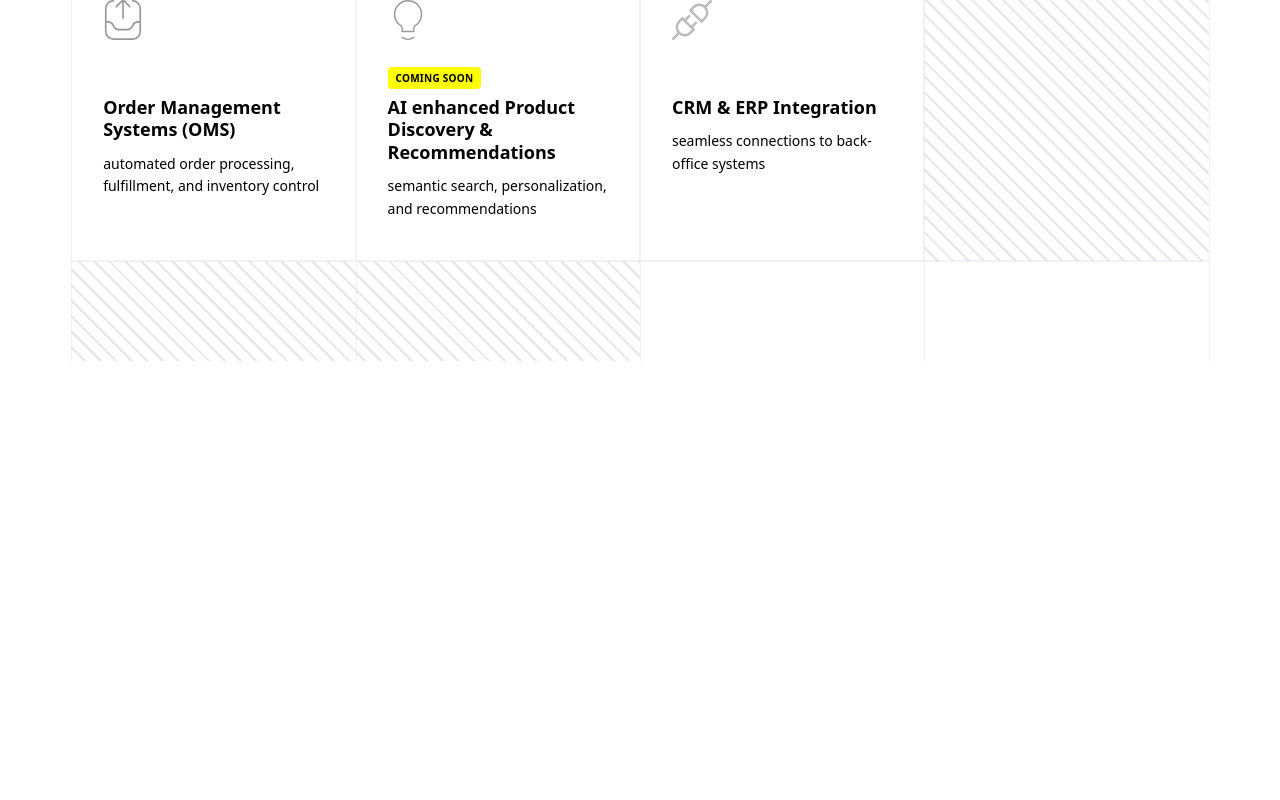
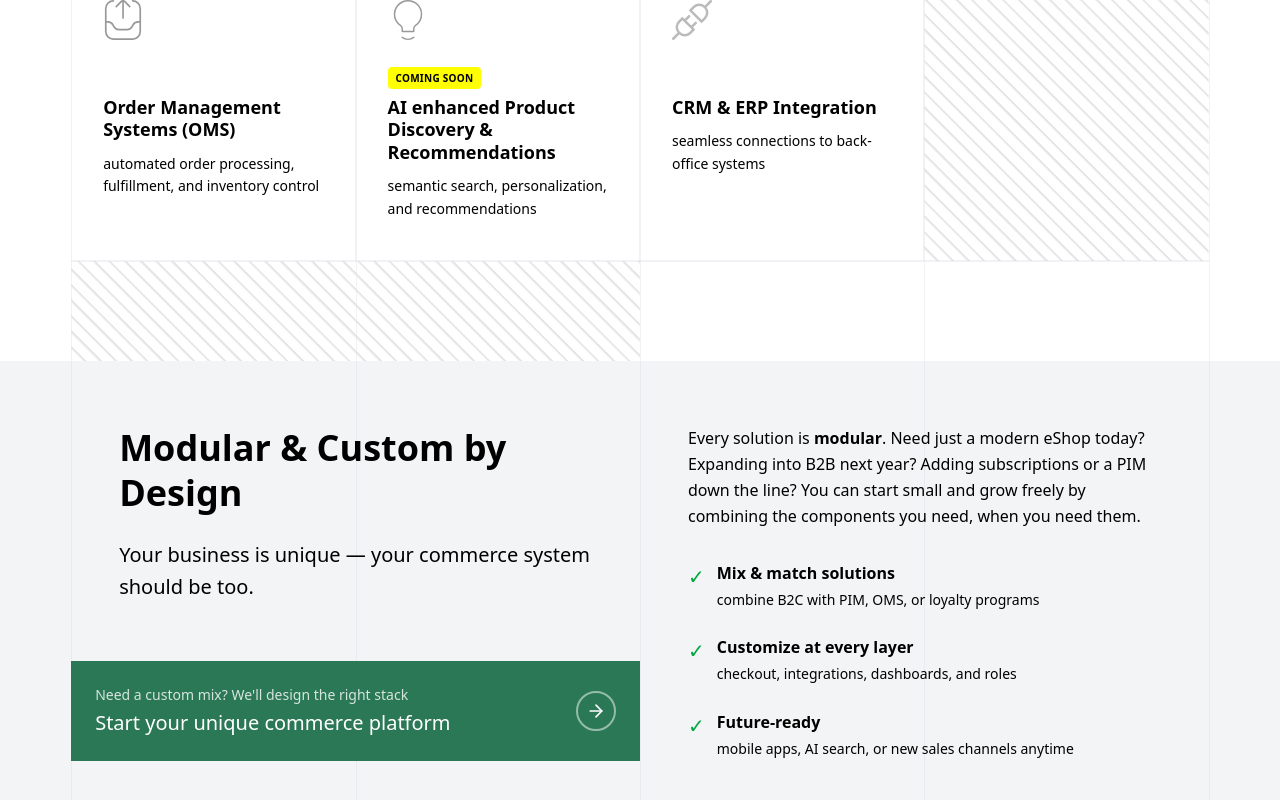
Before and after one commit to abdullah-fareed1/synergic, a Next.js app: page /b2c in a window 1280 px wide. Shown: the part 2938-3738 px from the top of the page. Before the commit the page ends 3299 px from the top, so only its background shows below. Built offline with nearby package versions, Linux system fonts and the light colour scheme.

Commit message:
B2C Page: Modular Section added

```diff
--- a/app/b2c/page.tsx
+++ b/app/b2c/page.tsx
@@ -1,6 +1,7 @@
 import Footer from "../components/Footer";
 import FeatureSection from "./sections/FeatureSection";
 import HeroSection from "./sections/HeroSection";
+import ModularSection from "./sections/ModularSection";
 import SolutionsSection from "./sections/SolutionsSection";
 import SolvingSection from "./sections/SolvingSection";
 
@@ -11,6 +12,7 @@
       <FeatureSection />
       <SolvingSection />
       <SolutionsSection />
+      <ModularSection />
     </main>
   );
 }
--- /dev/null
+++ b/app/b2c/sections/ModularSection.tsx
@@ -0,0 +1,137 @@
+import React from 'react';
+import { GridSection, GridContainer, GridCol } from "../../components/grid";
+import { ArrowRight } from 'lucide-react';
+
+const ModularSection = () => {
+  return (
+    <>
+      <GridSection
+        showLines={[true, true, true, true, true]}
+        bgColor="bg-gray-100"
+        className="relative"
+        desktopOnly={true}
+      >
+        <GridContainer className="py-16">
+          <GridCol span="AB" className="flex flex-col relative">
+            <div className="pl-12 pr-8">
+              <h2 className="text-4xl font-extrabold text-black mb-6 leading-tight">
+                Modular & Custom by Design
+              </h2>
+              <p className="text-black text-xl leading-relaxed mb-12">
+                Your business is unique — your commerce system should be too.
+              </p>
+            </div>
+
+            <div className="absolute left-0 right-0" style={{ bottom: 0 }}>
+              <div className="w-full bg-[#2B7856] hover:bg-[#4A8A6D] transition-colors cursor-pointer flex items-center">
+                <div className="flex items-center justify-between p-6 w-full">
+                  <div>
+                    <p className="text-sm text-white/80 mb-1">Need a custom mix? We'll design the right stack</p>
+                    <h3 className="text-xl font-normal text-white">
+                      Start your unique commerce platform
+                    </h3>
+                  </div>
+
+                  <div className="shrink-0 w-10 h-10 rounded-full border-2 border-white/50 flex items-center justify-center">
+                    <ArrowRight className="w-5 h-5 text-white" />
+                  </div>
+                </div>
+              </div>
+            </div>
+          </GridCol>
+
+          <GridCol span="CD" className="flex flex-col pl-12 pr-12">
+            <p className="text-black text-base leading-relaxed mb-8">
+              Every solution is <span className="font-bold">modular</span>. Need just a modern eShop today? Expanding into B2B next year? Adding subscriptions or a PIM down the line? You can start small and grow freely by combining the components you need, when you need them.
+            </p>
+
+            <ul className="space-y-6">
+              <li className="flex items-start gap-3">
+                <span className="text-green-600 text-xl mt-0.5">✓</span>
+                <div>
+                  <h4 className="text-black font-bold text-base mb-1">Mix & match solutions</h4>
+                  <p className="text-black text-sm leading-relaxed">combine B2C with PIM, OMS, or loyalty programs</p>
+                </div>
+              </li>
+              <li className="flex items-start gap-3">
+                <span className="text-green-600 text-xl mt-0.5">✓</span>
+                <div>
+                  <h4 className="text-black font-bold text-base mb-1">Customize at every layer</h4>
+                  <p className="text-black text-sm leading-relaxed">checkout, integrations, dashboards, and roles</p>
+                </div>
+              </li>
+              <li className="flex items-start gap-3">
+                <span className="text-green-600 text-xl mt-0.5">✓</span>
+                <div>
+                  <h4 className="text-black font-bold text-base mb-1">Future-ready</h4>
+                  <p className="text-black text-sm leading-relaxed">mobile apps, AI search, or new sales channels anytime</p>
+                </div>
+              </li>
+            </ul>
+          </GridCol>
+        </GridContainer>
+      </GridSection>
+
+      <section className="lg:hidden bg-gray-100">
+        <div className="px-6 pt-12 pb-8">
+          <h2 className="text-3xl font-extrabold text-black mb-4 leading-tight">
+            Modular & Custom by Design
+          </h2>
+          <p className="text-black text-base leading-relaxed mb-6">
+            Your business is unique — your commerce system should be too.
+          </p>
+
+          <p className="text-black text-base leading-relaxed">
+            Every solution is <span className="font-bold">modular</span>. Need just a modern eShop today? Expanding into B2B next year?
+          </p>
+          <p className="text-black text-base leading-relaxed mt-2">
+            Adding subscriptions or a PIM down the line? You can start small and grow freely by combining the components you need, when you need them.
+          </p>
+        </div>
+
+        <div className="px-6 pb-8">
+          <ul className="space-y-5">
+            <li className="flex items-start gap-3">
+              <span className="text-green-600 text-xl mt-0.5">✓</span>
+              <div>
+                <h4 className="text-black font-bold text-base mb-1">Mix & match solutions</h4>
+                <p className="text-black text-sm leading-relaxed">combine B2C with PIM, OMS, or loyalty programs</p>
+              </div>
+            </li>
+            <li className="flex items-start gap-3">
+              <span className="text-green-600 text-xl mt-0.5">✓</span>
+              <div>
+                <h4 className="text-black font-bold text-base mb-1">Customize at every layer</h4>
+                <p className="text-black text-sm leading-relaxed">checkout, integrations, dashboards, and roles</p>
+              </div>
+            </li>
+            <li className="flex items-start gap-3">
+              <span className="text-green-600 text-xl mt-0.5">✓</span>
+              <div>
+                <h4 className="text-black font-bold text-base mb-1">Future-ready</h4>
+                <p className="text-black text-sm leading-relaxed">mobile apps, AI search, or new sales channels anytime</p>
+              </div>
+            </li>
+          </ul>
+        </div>
+
+        <div className="bg-[#2B7856] hover:bg-[#4A8A6D] transition-colors cursor-pointer">
+          <div className="flex items-center justify-between p-5">
+            <div>
+              <p className="text-sm text-white/80 mb-1">Need a custom mix? We'll design the right stack</p>
+              <h3 className="text-xl font-normal text-white">
+                Start your unique commerce platform
+              </h3>
+            </div>
+
+            <div className="shrink-0 w-10 h-10 rounded-full border-2 border-white/50 flex items-center justify-center">
+              <ArrowRight className="w-5 h-5 text-white" />
+            </div>
+          </div>
+        </div>
+      </section>
+    </>
+  );
+};
+
+export default ModularSection;
--- a/app/b2c/sections/SolutionsSection.tsx
+++ b/app/b2c/sections/SolutionsSection.tsx
@@ -64,7 +64,7 @@
               <div className="flex items-center justify-between p-6 w-full">
                 <div>
                   <p className="text-sm text-white/80 mb-1">Talk to an eCommerce expert</p>
-                  <h3 className="text-xl font-bold text-white">
+                  <h3 className="text-xl text-white">
                     Let's create your new eShop
                   </h3>
                 </div>
@@ -236,7 +236,7 @@
           <div className="flex items-center justify-between p-6">
             <div>
               <p className="text-sm text-white/80 mb-1">Talk to an eCommerce expert</p>
-              <h3 className="text-xl font-bold text-white">
+              <h3 className="text-xl text-white">
                 Let's create your new eShop
               </h3>
             </div>
```
